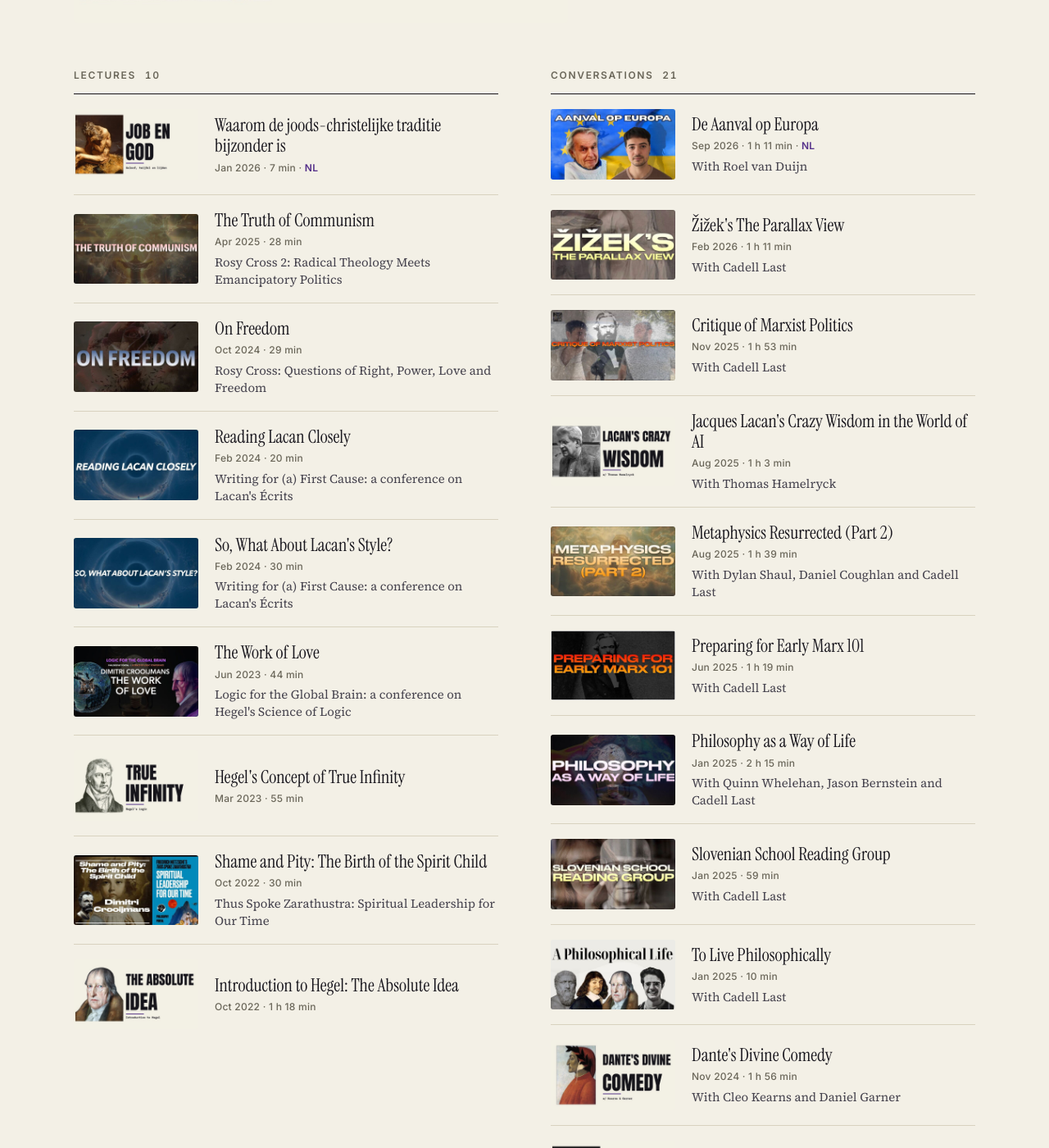
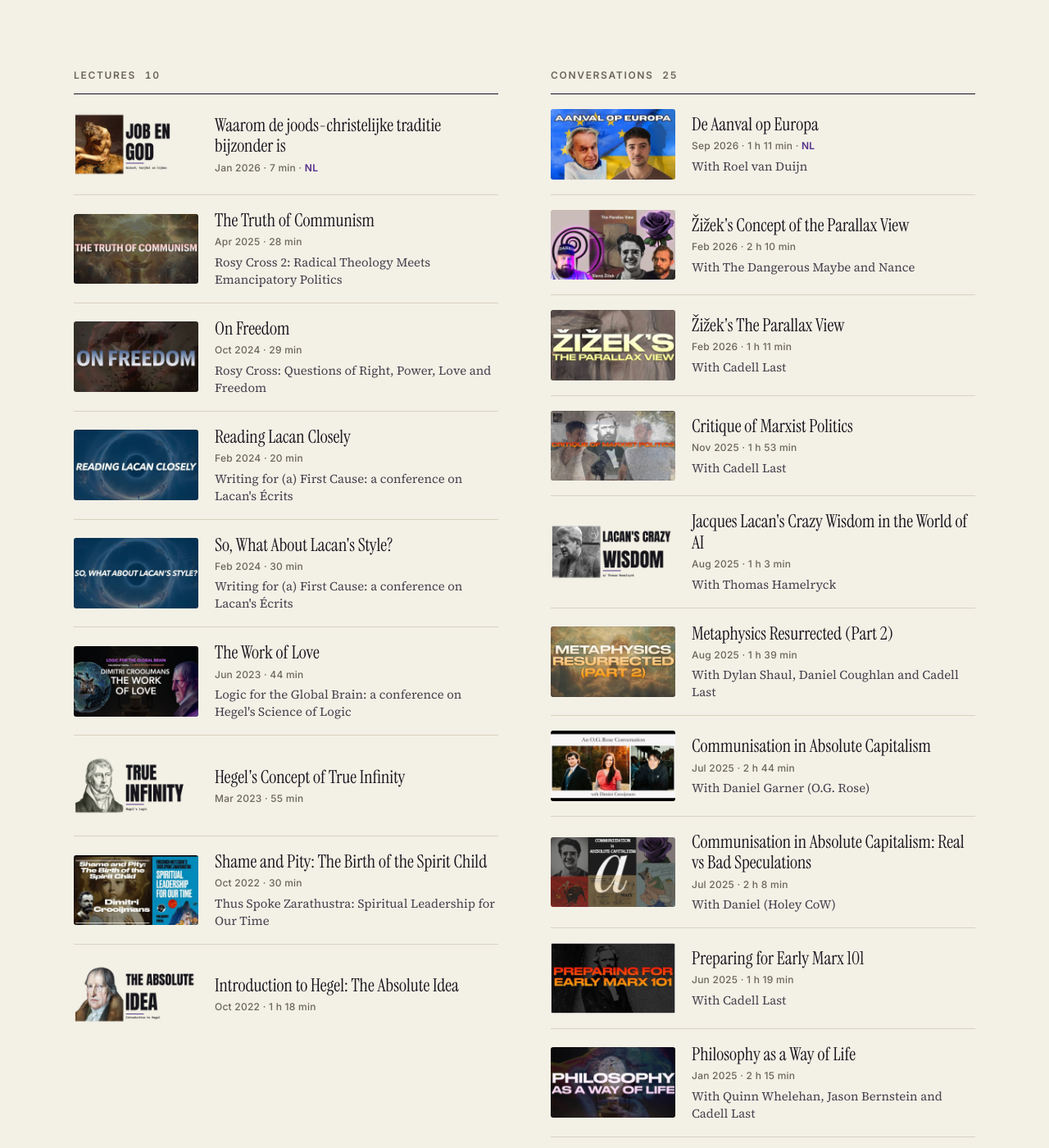
Before and after one commit to dialectmaterial/dialectmaterial.github.io, a Jekyll site: the page built from talks.html, in a window 1280 px wide and 1400 px high, scrolled down 690 px. Shown: the whole window at 82% size. Built offline with Jekyll 4.4.1, drawn with Linux system fonts in a browser that asks for light colours; some of the changed text lies outside the part shown.

Commit message:
Add four guest conversations to talks page

```diff
--- a/_data/talks.yml
+++ b/_data/talks.yml
@@ -7,6 +7,10 @@
 # Thumbnails are local snapshots, not live images. After changing YouTube art,
 # refresh the matching JPG from https://i.ytimg.com/vi/<video-id>/maxresdefault.jpg
 # at 640x360, and the featured talk's <thumb>-large.jpg at 1280x720.
+# Add new entries in date order within their section; use YouTube's upload date
+# and duration rounded to minutes. Keep watch URLs free of playback timestamps.
+# Guest appearances on other channels belong here too: keep their original
+# thumbnails as local snapshots until replacement artwork has been approved.
 
 featured: youtube-Cv43D6GqJds
 
@@ -102,6 +106,15 @@ conversations:
     with: "Roel van Duijn"
     lang: nl
 
+  - title: "Žižek's Concept of the Parallax View"
+    date: 2026-02-23
+    url: https://www.youtube.com/watch?v=MmD3oNBF4QU
+    thumb: youtube-MmD3oNBF4QU
+    minutes: 130
+    channel: The Dangerous Maybe
+    with: "The Dangerous Maybe and Nance"
+    essay: the-parallax-view
+
   - title: "Žižek's The Parallax View"
     date: 2026-02-09
     url: https://www.youtube.com/watch?v=1WBpoApXLcA
@@ -134,6 +147,24 @@ conversations:
     minutes: 99
     channel: Philosophy Portal
     with: "Dylan Shaul, Daniel Coughlan and Cadell Last"
+
+  - title: "Communisation in Absolute Capitalism"
+    date: 2025-07-25
+    url: https://www.youtube.com/watch?v=TjbKCf5bDPQ
+    thumb: youtube-TjbKCf5bDPQ
+    minutes: 164
+    channel: O.G. Rose
+    with: "Daniel Garner (O.G. Rose)"
+    essay: communisation-in-absolute-capitalism
+
+  - title: "Communisation in Absolute Capitalism: Real vs Bad Speculations"
+    date: 2025-07-05
+    url: https://www.youtube.com/watch?v=NQawuKsIk0E
+    thumb: youtube-NQawuKsIk0E
+    minutes: 128
+    channel: Holey CoW
+    with: "Daniel (Holey CoW)"
+    essay: communisation-in-absolute-capitalism
 
   - title: "Preparing for Early Marx 101"
     date: 2025-06-07
@@ -249,6 +280,14 @@ conversations:
     channel: Actual Spirit
     with: "Bara Kolenc"
 
+  - title: "Actual Spirit, Reason, and the Art of Subjectivity"
+    date: 2023-03-10
+    url: https://www.youtube.com/watch?v=snpY6hFt4m8
+    thumb: youtube-snpY6hFt4m8
+    minutes: 115
+    channel: O.G. Rose
+    with: "Daniel Garner (O.G. Rose)"
+
   - title: "Hegel on Psychedelics"
     date: 2022-12-23
     url: https://www.youtube.com/watch?v=ViveJvb0tWE
```
Also changed, not shown: assets/talks/youtube-MmD3oNBF4QU.jpg (added), assets/talks/youtube-NQawuKsIk0E.jpg (added), assets/talks/youtube-TjbKCf5bDPQ.jpg (added), assets/talks/youtube-snpY6hFt4m8.jpg (added).
